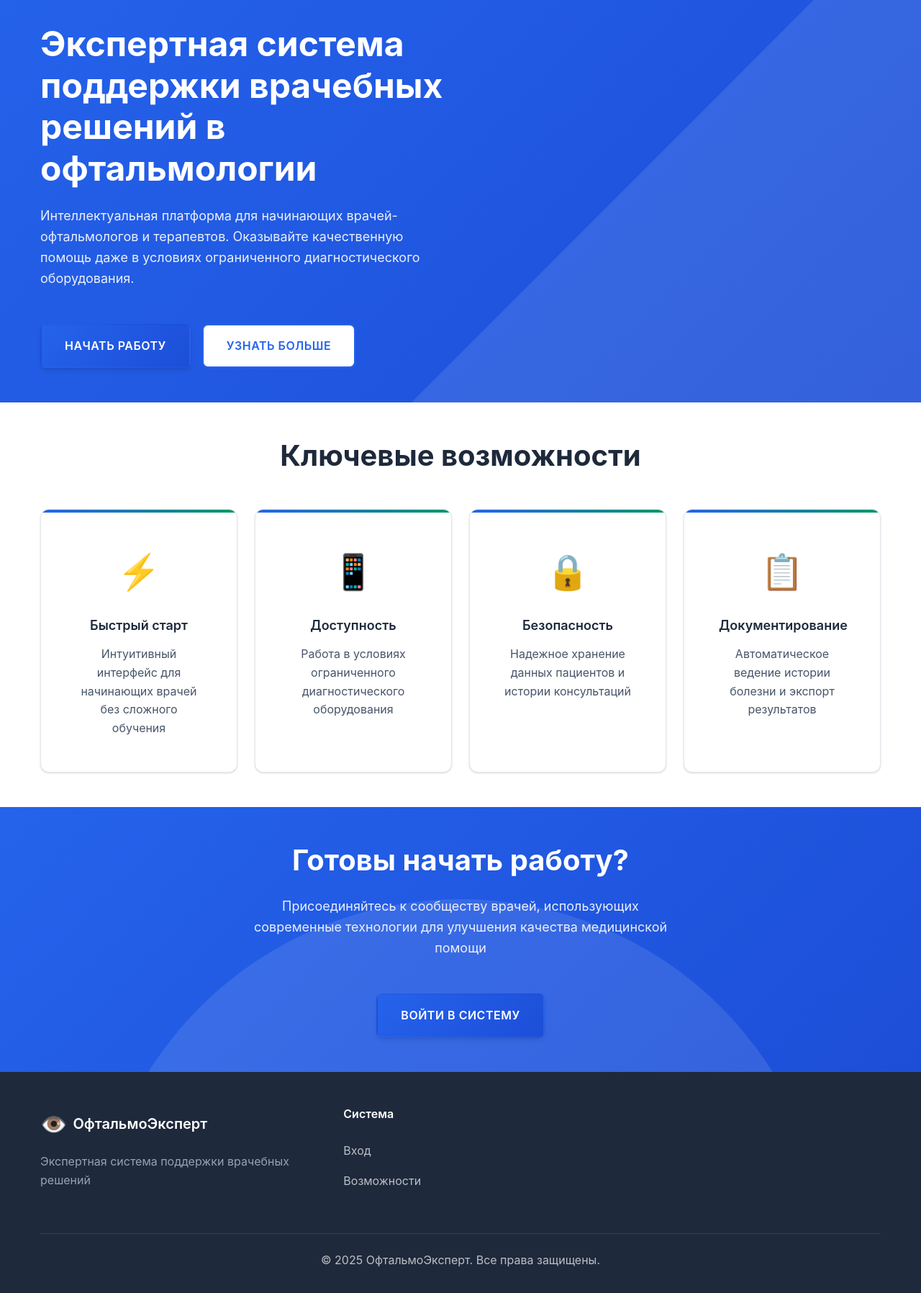
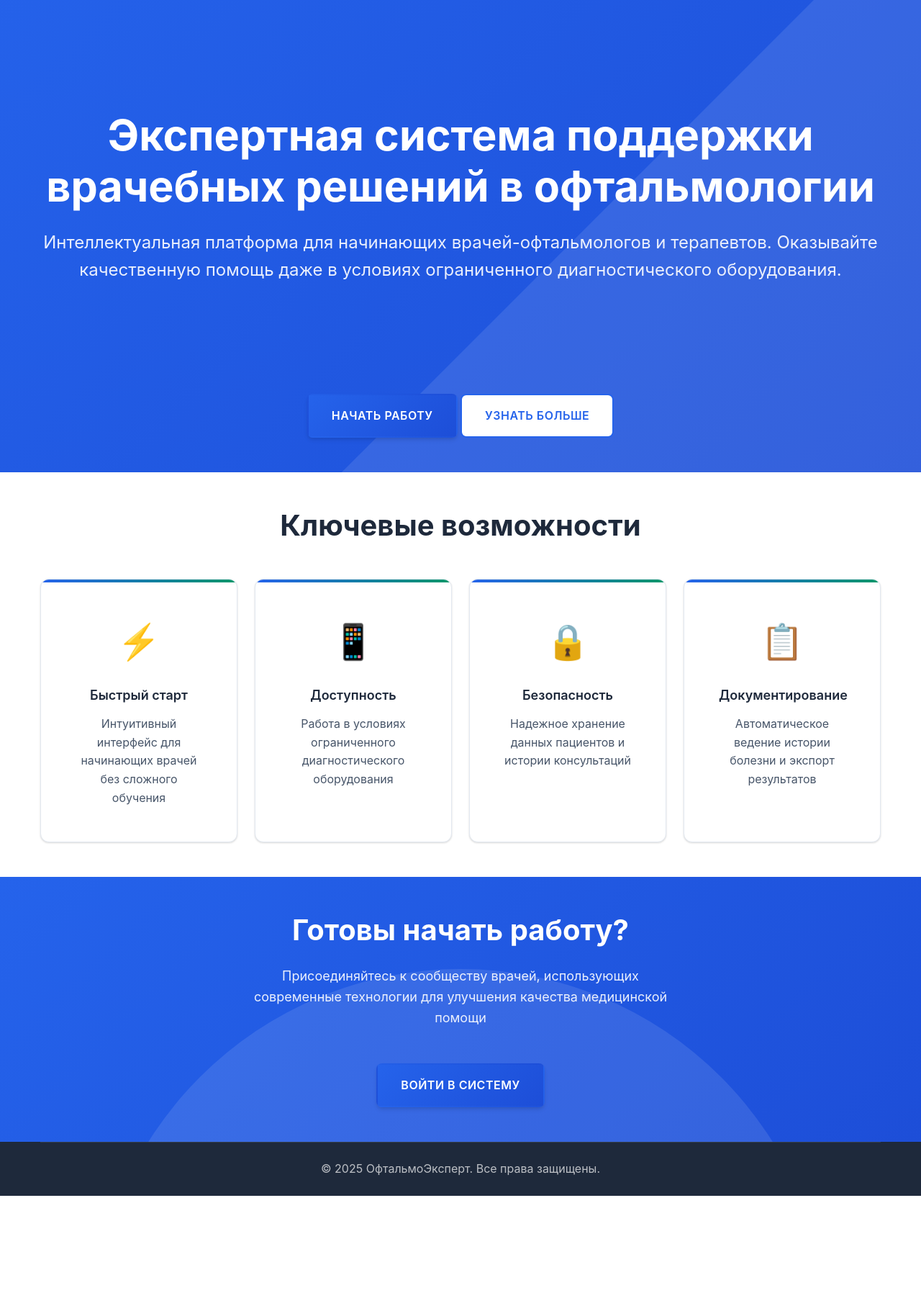
Before and after one commit to 517ANT39/expert-system-for-diagnosing-ophthalmological-diseases, a Flask app: page / in a window 1280 px wide. Shown: the part 149-1945 px from the top of the page at 72% size. After the commit the page ends 1810 px from the top, so only its background shows below. Run offline with Flask 3, Linux system fonts and the light colour scheme.

Commit message:
styles: change index page

```diff
--- a/solution/app/views/static/css/main.css
+++ b/solution/app/views/static/css/main.css
@@ -349,33 +349,39 @@ h3 {
 }
 
 .hero-content {
-    display: grid;
-    grid-template-columns: 1fr 1fr;
-    gap: var(--spacing-2xl);
+
+
     align-items: center;
-    margin-top: var(--spacing-xl);
+
     position: relative;
+}
+
+.hero-text {
+    margin: 13% 0;
+    text-align: center;
 }
 
 .hero-text h1 {
     color: white;
-    font-size: 3rem;
+    font-size: 3.7rem;
     margin-bottom: var(--spacing-lg);
     line-height: 1.2;
     font-weight: 700;
 }
 
 .hero-description {
-    font-size: var(--font-size-lg);
+    /*font-size: var(--font-size-lg);*/
+    font-size: 1.5rem;
     color: rgba(255, 255, 255, 0.9);
     margin-bottom: var(--spacing-2xl);
     line-height: 1.6;
 }
 
 .hero-actions {
-    display: flex;
+    /*display: flex;
     gap: var(--spacing-md);
-    flex-wrap: wrap;
+    flex-wrap: wrap;*/
+    text-align: center;
 }
 
 .medical-illustration {
@@ -596,7 +602,6 @@ h3 {
 .footer {
     background: var(--text-primary);
     color: white;
-    padding: var(--spacing-2xl) 0 var(--spacing-xl);
 }
 
 .footer-content {
@@ -639,7 +644,7 @@ h3 {
 
 .footer-bottom {
     border-top: 1px solid rgba(255, 255, 255, 0.1);
-    padding-top: var(--spacing-lg);
+    padding: var(--spacing-lg) 0;
     text-align: center;
     color: rgba(255, 255, 255, 0.7);
 }
--- a/solution/app/views/templates/index.html
+++ b/solution/app/views/templates/index.html
@@ -42,7 +42,9 @@
                         Интеллектуальная платформа для начинающих врачей-офтальмологов и терапевтов.
                         Оказывайте качественную помощь даже в условиях ограниченного диагностического оборудования.
                     </p>
-                    <div class="hero-actions">
+
+                </div>
+                <div class="hero-actions">
                         {% if logged_in %}
                             <a href="{{ url_for('dashboard') }}" class="btn btn-primary btn-lg">Перейти в панель управления</a>
                             <a href="{{ url_for('consultation') }}" class="btn btn-secondary btn-lg">Новая консультация</a>
@@ -51,8 +53,6 @@
                             <a href="#features" class="btn btn-secondary btn-lg">Узнать больше</a>
                         {% endif %}
                     </div>
-                </div>
-
             </div>
         </div>
     </header>
@@ -108,23 +108,7 @@
     <!-- Footer -->
     <footer class="footer">
         <div class="container">
-            <div class="footer-content">
-                <div class="footer-logo">
-                    <div class="logo">
-                        <span class="logo-icon">👁️</span>
-                        <span class="logo-text">ОфтальмоЭксперт</span>
-                    </div>
-                    <p class="text-muted">Экспертная система поддержки врачебных решений</p>
-                </div>
-                <div class="footer-links">
-                    <div class="footer-column">
-                        <h4>Система</h4>
-                        <a href="{{ url_for('login') }}">Вход</a>
-                        <a href="#features">Возможности</a>
-                    </div>
 
-                </div>
-            </div>
             <div class="footer-bottom">
                 <p>&copy; 2025 ОфтальмоЭксперт. Все права защищены.</p>
             </div>
```
